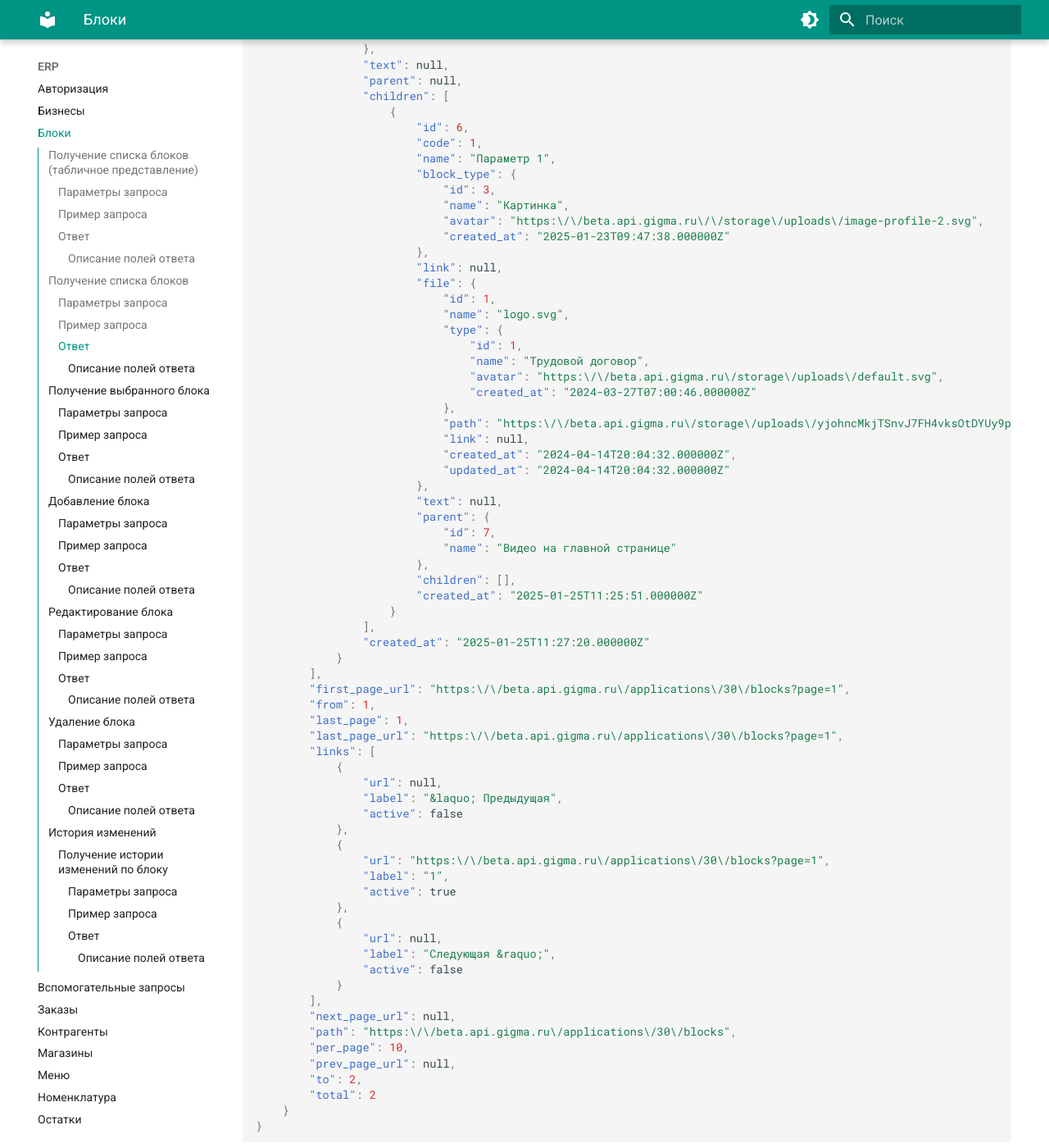
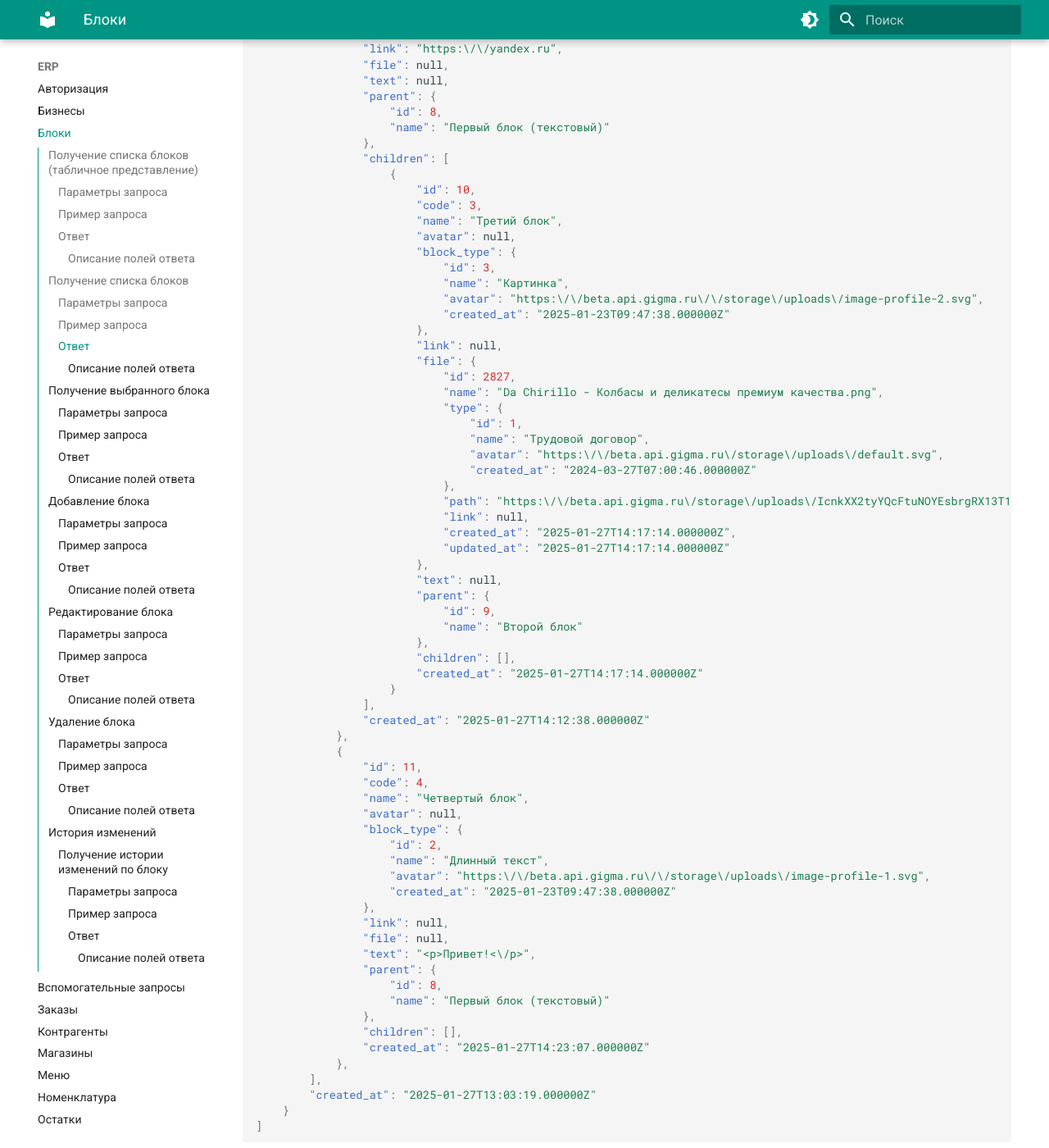
Before and after one commit to Krushanov/docs.erp.itecho.ru, an MkDocs documentation site: the page built from docs/ERP/Блоки.md, in a window 1280 px wide and 1400 px high, scrolled down 3600 px. Shown: the whole window at 82% size. Built offline with MkDocs 1.6.1 and Material for MkDocs 9.7.7, drawn with Linux system fonts in a browser that asks for light colours; some of the changed text lies outside the part shown.

Commit message:
Edit "Блоки.md" page.

````diff
--- a/docs/ERP/Блоки.md
+++ b/docs/ERP/Блоки.md
@@ -134,42 +134,47 @@
 
 При успешном действии возвращается HTTP код `200`.
 ```json
-{
-	"blocks": {
-		"current_page": 1,
-		"data": [
+[
+	{
+		"id": 8,
+		"code": 1,
+		"name": "Первый блок (текстовый)",
+		"avatar": null,
+		"block_type": {
+			"id": 1,
+			"name": "Обычный текст",
+			"avatar": "https:\/\/beta.api.gigma.ru\/\/storage\/uploads\/image-profile-1.svg",
+			"created_at": "2025-01-23T09:47:38.000000Z"
+		},
+		"link": null,
+		"file": null,
+		"text": "Текст",
+		"parent": null,
+		"children": [
 			{
-				"id": 7,
+				"id": 9,
 				"code": 2,
-				"name": "Видео на главной странице",
+				"name": "Второй блок",
+				"avatar": null,
 				"block_type": {
-					"id": 3,
-					"name": "Картинка",
-					"avatar": "https:\/\/beta.api.gigma.ru\/\/storage\/uploads\/image-profile-2.svg",
+					"id": 5,
+					"name": "URL ссылка",
+					"avatar": "https:\/\/beta.api.gigma.ru\/\/storage\/uploads\/image-profile-4.svg",
 					"created_at": "2025-01-23T09:47:38.000000Z"
 				},
-				"link": null,
-				"file": {
-					"id": 1,
-					"name": "logo.svg",
-					"type": {
-						"id": 1,
-						"name": "Трудовой договор",
-						"avatar": "https:\/\/beta.api.gigma.ru\/storage\/uploads\/default.svg",
-						"created_at": "2024-03-27T07:00:46.000000Z"
-					},
-					"path": "https:\/\/beta.api.gigma.ru\/storage\/uploads\/yjohncMkjTSnvJ7FH4vksOtDYUy9pO2HDwmNU5Hc.svg",
-					"link": null,
-					"created_at": "2024-04-14T20:04:32.000000Z",
-					"updated_at": "2024-04-14T20:04:32.000000Z"
+				"link": "https:\/\/yandex.ru",
+				"file": null,
+				"text": null,
+				"parent": {
+					"id": 8,
+					"name": "Первый блок (текстовый)"
 				},
-				"text": null,
-				"parent": null,
 				"children": [
 					{
-						"id": 6,
-						"code": 1,
-						"name": "Параметр 1",
+						"id": 10,
+						"code": 3,
+						"name": "Третий блок",
+						"avatar": null,
 						"block_type": {
 							"id": 3,
 							"name": "Картинка",
@@ -178,60 +183,55 @@
 						},
 						"link": null,
 						"file": {
-							"id": 1,
-							"name": "logo.svg",
+							"id": 2827,
+							"name": "Da Chirillo - Колбасы и деликатесы премиум качества.png",
 							"type": {
 								"id": 1,
 								"name": "Трудовой договор",
 								"avatar": "https:\/\/beta.api.gigma.ru\/storage\/uploads\/default.svg",
 								"created_at": "2024-03-27T07:00:46.000000Z"
 							},
-							"path": "https:\/\/beta.api.gigma.ru\/storage\/uploads\/yjohncMkjTSnvJ7FH4vksOtDYUy9pO2HDwmNU5Hc.svg",
+							"path": "https:\/\/beta.api.gigma.ru\/storage\/uploads\/IcnkXX2tyYQcFtuNOYEsbrgRX13T1IVkeyTTHxqH.png",
 							"link": null,
-							"created_at": "2024-04-14T20:04:32.000000Z",
-							"updated_at": "2024-04-14T20:04:32.000000Z"
+							"created_at": "2025-01-27T14:17:14.000000Z",
+							"updated_at": "2025-01-27T14:17:14.000000Z"
 						},
 						"text": null,
 						"parent": {
-							"id": 7,
-							"name": "Видео на главной странице"
+							"id": 9,
+							"name": "Второй блок"
 						},
 						"children": [],
-						"created_at": "2025-01-25T11:25:51.000000Z"
+						"created_at": "2025-01-27T14:17:14.000000Z"
 					}
 				],
-				"created_at": "2025-01-25T11:27:20.000000Z"
-			}
-		],
-		"first_page_url": "https:\/\/beta.api.gigma.ru\/applications\/30\/blocks?page=1",
-		"from": 1,
-		"last_page": 1,
-		"last_page_url": "https:\/\/beta.api.gigma.ru\/applications\/30\/blocks?page=1",
-		"links": [
-			{
-				"url": null,
-				"label": "&laquo; Предыдущая",
-				"active": false
+				"created_at": "2025-01-27T14:12:38.000000Z"
 			},
 			{
-				"url": "https:\/\/beta.api.gigma.ru\/applications\/30\/blocks?page=1",
-				"label": "1",
-				"active": true
+				"id": 11,
+				"code": 4,
+				"name": "Четвертый блок",
+				"avatar": null,
+				"block_type": {
+					"id": 2,
+					"name": "Длинный текст",
+					"avatar": "https:\/\/beta.api.gigma.ru\/\/storage\/uploads\/image-profile-1.svg",
+					"created_at": "2025-01-23T09:47:38.000000Z"
+				},
+				"link": null,
+				"file": null,
+				"text": "<p>Привет!<\/p>",
+				"parent": {
+					"id": 8,
+					"name": "Первый блок (текстовый)"
+				},
+				"children": [],
+				"created_at": "2025-01-27T14:23:07.000000Z"
 			},
-			{
-				"url": null,
-				"label": "Следующая &raquo;",
-				"active": false
-			}
 		],
-		"next_page_url": null,
-		"path": "https:\/\/beta.api.gigma.ru\/applications\/30\/blocks",
-		"per_page": 10,
-		"prev_page_url": null,
-		"to": 2,
-		"total": 2
+		"created_at": "2025-01-27T13:03:19.000000Z"
 	}
-}
+]
 ```
 
 #### Описание полей ответа
@@ -260,9 +260,23 @@
 ```json
 {
 	"block": {
-		"id": 7,
-		"code": 2,
-		"name": "Видео на главной странице",
+		"id": 10,
+		"code": 3,
+		"name": "Третий блок",
+		"avatar": {
+			"id": 2827,
+			"name": "Da Chirillo - Колбасы и деликатесы премиум качества.png",
+			"type": {
+				"id": 1,
+				"name": "Трудовой договор",
+				"avatar": "https:\/\/beta.api.gigma.ru\/storage\/uploads\/default.svg",
+				"created_at": "2024-03-27T07:00:46.000000Z"
+			},
+			"path": "https:\/\/beta.api.gigma.ru\/storage\/uploads\/IcnkXX2tyYQcFtuNOYEsbrgRX13T1IVkeyTTHxqH.png",
+			"link": null,
+			"created_at": "2025-01-27T14:17:14.000000Z",
+			"updated_at": "2025-01-27T14:17:14.000000Z"
+		},
 		"block_type": {
 			"id": 3,
 			"name": "Картинка",
@@ -271,57 +285,26 @@
 		},
 		"link": null,
 		"file": {
-			"id": 1,
-			"name": "logo.svg",
+			"id": 2827,
+			"name": "Da Chirillo - Колбасы и деликатесы премиум качества.png",
 			"type": {
 				"id": 1,
 				"name": "Трудовой договор",
 				"avatar": "https:\/\/beta.api.gigma.ru\/storage\/uploads\/default.svg",
 				"created_at": "2024-03-27T07:00:46.000000Z"
 			},
-			"path": "https:\/\/beta.api.gigma.ru\/storage\/uploads\/yjohncMkjTSnvJ7FH4vksOtDYUy9pO2HDwmNU5Hc.svg",
+			"path": "https:\/\/beta.api.gigma.ru\/storage\/uploads\/IcnkXX2tyYQcFtuNOYEsbrgRX13T1IVkeyTTHxqH.png",
 			"link": null,
-			"created_at": "2024-04-14T20:04:32.000000Z",
-			"updated_at": "2024-04-14T20:04:32.000000Z"
+			"created_at": "2025-01-27T14:17:14.000000Z",
+			"updated_at": "2025-01-27T14:17:14.000000Z"
 		},
 		"text": null,
-		"parent": null,
-		"children": [
-			{
-				"id": 6,
-				"code": 1,
-				"name": "Параметр 1",
-				"block_type": {
-					"id": 3,
-					"name": "Картинка",
-					"avatar": "https:\/\/beta.api.gigma.ru\/\/storage\/uploads\/image-profile-2.svg",
-					"created_at": "2025-01-23T09:47:38.000000Z"
-				},
-				"link": null,
-				"file": {
-					"id": 1,
-					"name": "logo.svg",
-					"type": {
-						"id": 1,
-						"name": "Трудовой договор",
-						"avatar": "https:\/\/beta.api.gigma.ru\/storage\/uploads\/default.svg",
-						"created_at": "2024-03-27T07:00:46.000000Z"
-					},
-					"path": "https:\/\/beta.api.gigma.ru\/storage\/uploads\/yjohncMkjTSnvJ7FH4vksOtDYUy9pO2HDwmNU5Hc.svg",
-					"link": null,
-					"created_at": "2024-04-14T20:04:32.000000Z",
-					"updated_at": "2024-04-14T20:04:32.000000Z"
-				},
-				"text": null,
-				"parent": {
-					"id": 7,
-					"name": "Видео на главной странице"
-				},
-				"children": [],
-				"created_at": "2025-01-25T11:25:51.000000Z"
-			}
-		],
-		"created_at": "2025-01-25T11:27:20.000000Z"
+		"parent": {
+			"id": 9,
+			"name": "Второй блок"
+		},
+		"children": [],
+		"created_at": "2025-01-27T14:17:14.000000Z"
 	}
 }
 ```
@@ -331,6 +314,7 @@
 - `id` - первичный ключ (номер блока)
 - `code` - код блока
 - `name` - название блока
+- `avatar` - объект с информацией об аватаре. Для получения информации о возвращаемых полях [см. запрос](Файлы.md#получение-выбранного-файла)
 - `block_type` - объект с информацией о типе блока. Для получения информации о возвращаемых полях [см. запрос](Справочники.md#получение-списка-типов-блоков)
 - `link` - URL ссылка
 - `file` - объект с информацией о прикреплённом файле. Для получения информации о возвращаемых полях [см. запрос](Файлы.md#получение-выбранного-файла)
@@ -352,6 +336,7 @@
 - `block_type_id` - ID типа блока из [справочника](Справочники.md#получение-списка-типов-блоков)
 - `name` - имя блока
 - `link` - URL ссылка. Обязателен, если block_type_id = 4 или block_type_id = 5
+- `avatar_id` - ID аватара, загруженного при помощи [запроса](Файлы.md#добавление-файла)
 - `file_id` - ID прикрепляемого файла, загруженного при помощи [запроса](Файлы.md#добавление-файла). Обязателен, если block_type_id = 3
 - `text` - текстовый контент блока.	Обязателен, если block_type_id = 1 или block_type_id = 2
 - `parent_id` - ID родительского блока из [запроса](Блоки.md#получение-списка-блоков)
@@ -364,6 +349,7 @@
 	"block_type_id": 3,
 	"name": "Параметр 1",
 	"link": null,
+	"avatar_id": 1,
 	"file_id": 1,
 	"text": null,
 	"parent_id": 1
@@ -379,6 +365,20 @@
 		"id": 5,
 		"code": 5,
 		"name": "Параметр 1",
+		"avatar": {
+			"id": 1,
+			"name": "logo.svg",
+			"type": {
+				"id": 1,
+				"name": "Трудовой договор",
+				"avatar": "https:\/\/beta.api.gigma.ru\/storage\/uploads\/default.svg",
+				"created_at": "2024-03-27T07:00:46.000000Z"
+			},
+			"path": "https:\/\/beta.api.gigma.ru\/storage\/uploads\/yjohncMkjTSnvJ7FH4vksOtDYUy9pO2HDwmNU5Hc.svg",
+			"link": null,
+			"created_at": "2024-04-14T20:04:32.000000Z",
+			"updated_at": "2024-04-14T20:04:32.000000Z"
+		},
 		"block_type": {
 			"id": 3,
 			"name": "Картинка",
@@ -430,6 +430,7 @@
 - `name` - имя блока
 - `code` - код блока
 - `link` - URL ссылка. Обязателен, если block_type_id = 4 или block_type_id = 5
+- `avatar_id` - ID аватара, загруженного при помощи [запроса](Файлы.md#добавление-файла). Обязателен, если block_type_id = 3
 - `file_id` - ID прикрепляемого файла, загруженного при помощи [запроса](Файлы.md#добавление-файла). Обязателен, если block_type_id = 3
 - `text` - текстовый контент блока.	Обязателен, если block_type_id = 1 или block_type_id = 2
 - `parent_id` - ID родительского блока из [запроса](Блоки.md#получение-списка-блоков)
@@ -441,6 +442,7 @@
 {
 	"block_type_id": 3,
 	"name": "Видео рекламного слайдера",
+	"avatar_id": 2,
 	"file_id": 2,
 	"parent_id": 1,
 	"code": 10
@@ -456,6 +458,20 @@
 		"id": 2,
 		"code": 10,
 		"name": "Видео рекламного слайдера",
+		"avatar": {
+			"id": 2,
+			"name": "logo.png",
+			"type": {
+				"id": 1,
+				"name": "Трудовой договор",
+				"avatar": "https:\/\/beta.api.gigma.ru\/storage\/uploads\/default.svg",
+				"created_at": "2024-03-27T07:00:46.000000Z"
+			},
+			"path": "https:\/\/beta.api.gigma.ru\/storage\/uploads\/igbcW8dPebcrVfnbC2A2Zptf1nruFcF8Nmf8sVTG.png",
+			"link": null,
+			"created_at": "2024-04-14T20:11:00.000000Z",
+			"updated_at": "2024-04-14T20:11:00.000000Z"
+		},
 		"block_type": {
 			"id": 3,
 			"name": "Картинка",
````
